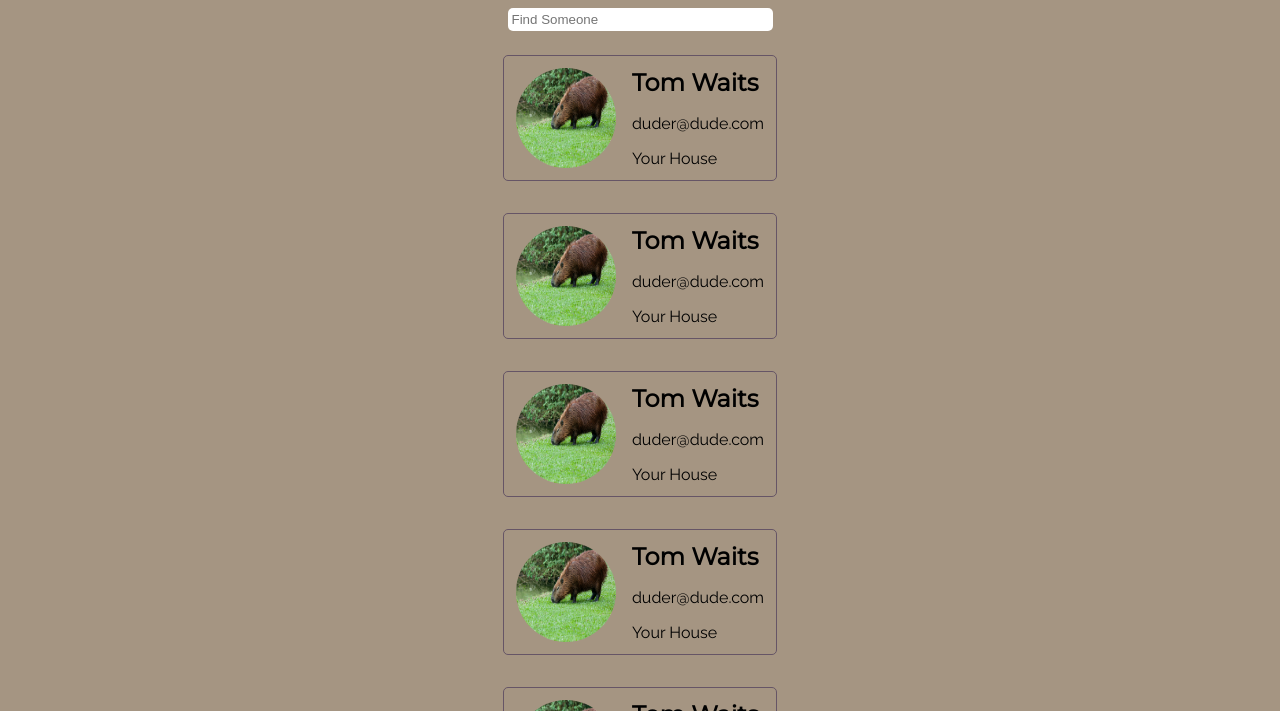
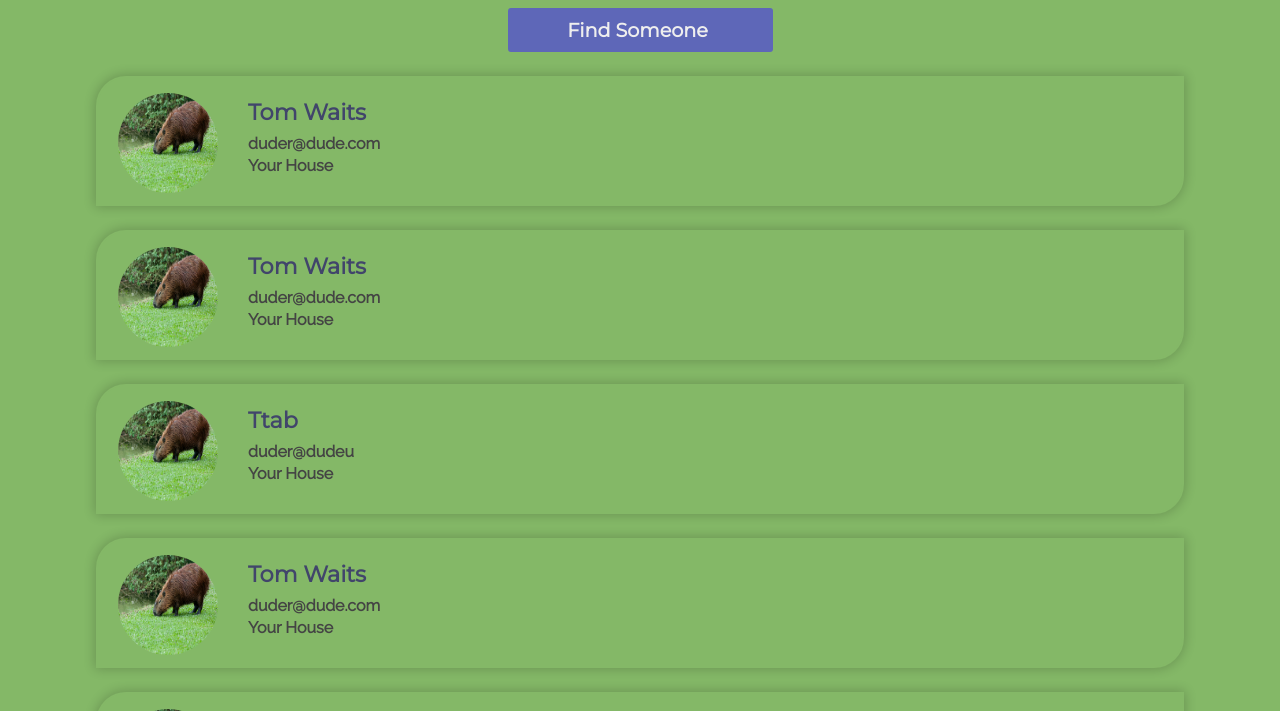
Before and after one commit to bodenstabp/employee-directory, a plain HTML site: page index.html in a window 1280 px wide. Shown: the part 65-776 px from the top of the page. Drawn offline with Linux system fonts and the light colour scheme.

Commit message:
Employee Card CSS Updates

```diff
--- a/index.html
+++ b/index.html
@@ -50,10 +50,10 @@
                 <img class ="employee-image" src="images/capi.jpg" alt="Profile Picture">
                 <div class="employee-info">
                     <h2 class="employee-name">
-                        Tom Waits
+                        Ttab
                     </h2>
                     <h3 class="employee-email">
-                        duder@dude.com
+                        duder@dudeu
                     </h3>
                     <h3 class="employee-location">
                         Your House
--- a/scss/base/_typography.scss
+++ b/scss/base/_typography.scss
@@ -5,3 +5,7 @@
 h3{
     font-family: 'Raleway', Arial, Helvetica, sans-serif;
 }
+
+input[type=search]{
+    font-family: inherit;
+}
--- a/scss/component/_employee-card.scss
+++ b/scss/component/_employee-card.scss
@@ -1,10 +1,14 @@
 .employee-card{
-    display: flex;
-    justify-content: center;
-    margin: 1rem;
+    background-color: $tertiary-color-three;
+    width: 85vw;
+    height: 130px;
+    margin: 1rem 1rem 0.5rem;
     padding: 0.75rem;
-    border: 1px solid $primary-color;
-    border-radius: 5px;
+    border: 2px solid $tertiary-color-three;
+    box-shadow: 0px 0px 12px 1px rgba(0,0,0, 0.2);
+    border-radius: 30px 0 30px 0;
+    cursor: pointer;
+    position: relative;
 }
 
 .employee-image{
@@ -12,20 +16,27 @@
     height: 100px;
     border-radius: 50px;
     margin: 0 1rem 0 0;
+    position: absolute;
+    top: 15px; left: 20px;
 }
 
 .employee-info{
     display: flex;
     flex-direction: column;
-    justify-content: space-between;
+    justify-content: space-evenly;
     align-items: start;
+    position: absolute;
+    top: 20px; left: 150px;
 }
 
 h2{
-    font-size: 1.5rem;
+    color: $primary-color;
+    font-size: 1.4rem;
+    padding-bottom: 0.5rem;
 }
 
 h3{
     font-size: 1rem;
-    font-weight: 200;
+    font-weight: 800;
+    padding-bottom: 0.2rem;
 }
--- a/scss/component/_header.scss
+++ b/scss/component/_header.scss
@@ -1,14 +1,28 @@
 h1{
+    color: $tertiary-color;
     margin: 1rem 0 1rem;
     font-size: 1.65rem;
+    font-weight: 600;
     text-align: center;
 }
 
 input[type=search]{
+    background-color: $tertiary-color;
+    color: #eee;
     margin: 0.5rem;
     padding: 0.25rem;
+    padding-left: 1rem;
     width: 265px;
+    height: 44px;
     border: none;
-    border-radius: 5px;
+    border-radius: 3px;
     outline: none;
+    font-size: 1.2rem;
+    font-weight: 500;
 }
+
+input::placeholder{
+    color: #eee;
+    font-weight: 600;
+    text-align: center;
+}
--- a/scss/component/_layout.scss
+++ b/scss/component/_layout.scss
@@ -1,5 +1,14 @@
+* {
+    box-sizing: border-box;
+    margin: 0;
+    padding: 0;
+}
+
 body{
-    background-color: rgb(165, 149, 130);
+    background-color: $tertiary-color-three;
+    color: $secondary-color;
+    margin: auto;
+    width: 90vw;
 }
 
 header{
@@ -11,5 +20,7 @@ header{
 main{
     display: flex;
     flex-direction: column;
+    justify-content: center;
     align-items: center;
+    margin-bottom: 3rem;
 }
--- a/scss/main.scss
+++ b/scss/main.scss
@@ -1,9 +1,3 @@
 @import 'utilities/index',
         'component/index',
         'base/index';
-
-* {
-    box-sizing: border-box;
-    margin: 0;
-    padding: 0;
-}
--- a/scss/utilities/_variables.scss
+++ b/scss/utilities/_variables.scss
@@ -1,3 +1,5 @@
-$primary-color: #656;
-$secondary-color: #333;
-$tertiary-color: #777;
+$primary-color: #41456B;
+$secondary-color: #444;
+$tertiary-color: #5E67B8;
+$tertiary-color-two: #4A6B37;
+$tertiary-color-three: #84B867
```
Also changed, not shown: scss/component/_media-queries.scss (+7 -0 lines), css/main.css, 1 other file.
